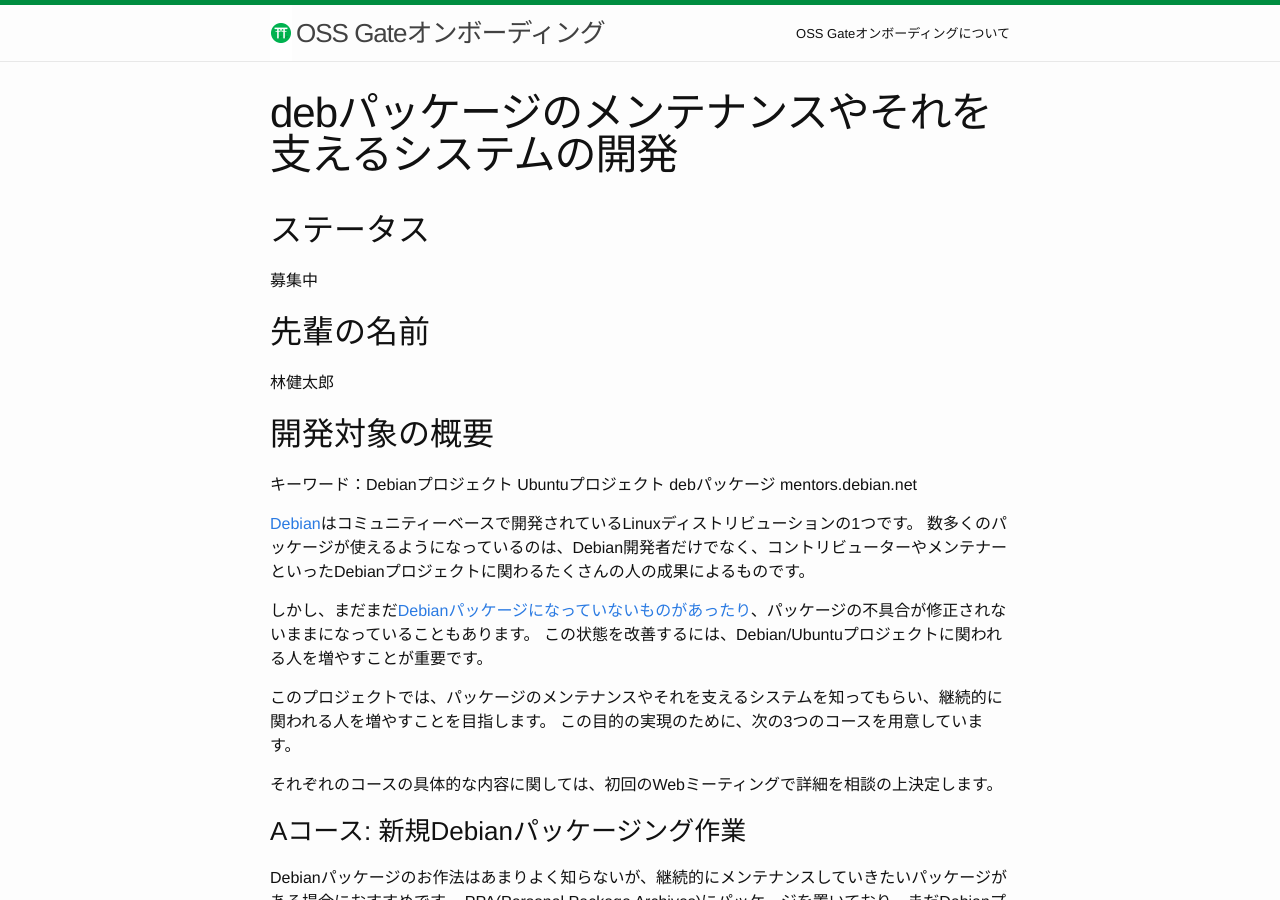
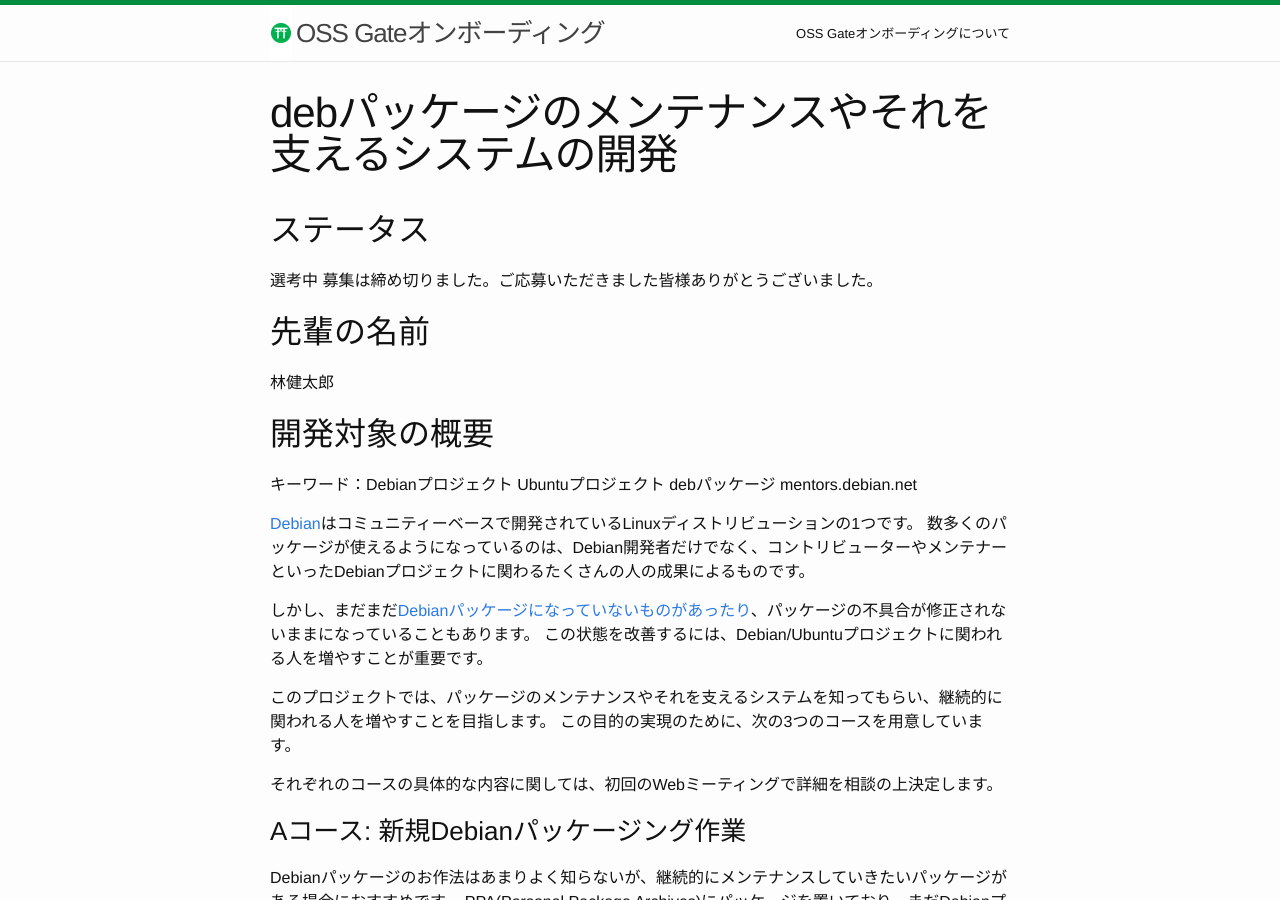
Before and after one commit to oss-gate/on-boarding, a Jekyll site: the page built from proposals/2021-08/kenhys-maintain-debian-packages/index.md, in a window 1280 px wide and 900 px high. Built offline with Jekyll 4.4.1, drawn with Linux system fonts in a browser that asks for light colours; Markdown is read by kramdown in place of the engine named in the settings; comment, search, counter and statistics services are not loaded.

Commit message:
Change the status

```diff
--- a/proposals/2021-08/kenhys-maintain-debian-packages/index.md
+++ b/proposals/2021-08/kenhys-maintain-debian-packages/index.md
@@ -5,7 +5,8 @@ title: debパッケージのメンテナンスやそれを支えるシステム
 
 ## <span id="status">ステータス</span>
 
-募集中
+選考中
+募集は締め切りました。ご応募いただきました皆様ありがとうございました。
 
 ## <span id="mentor">先輩の名前</span>
 
```
